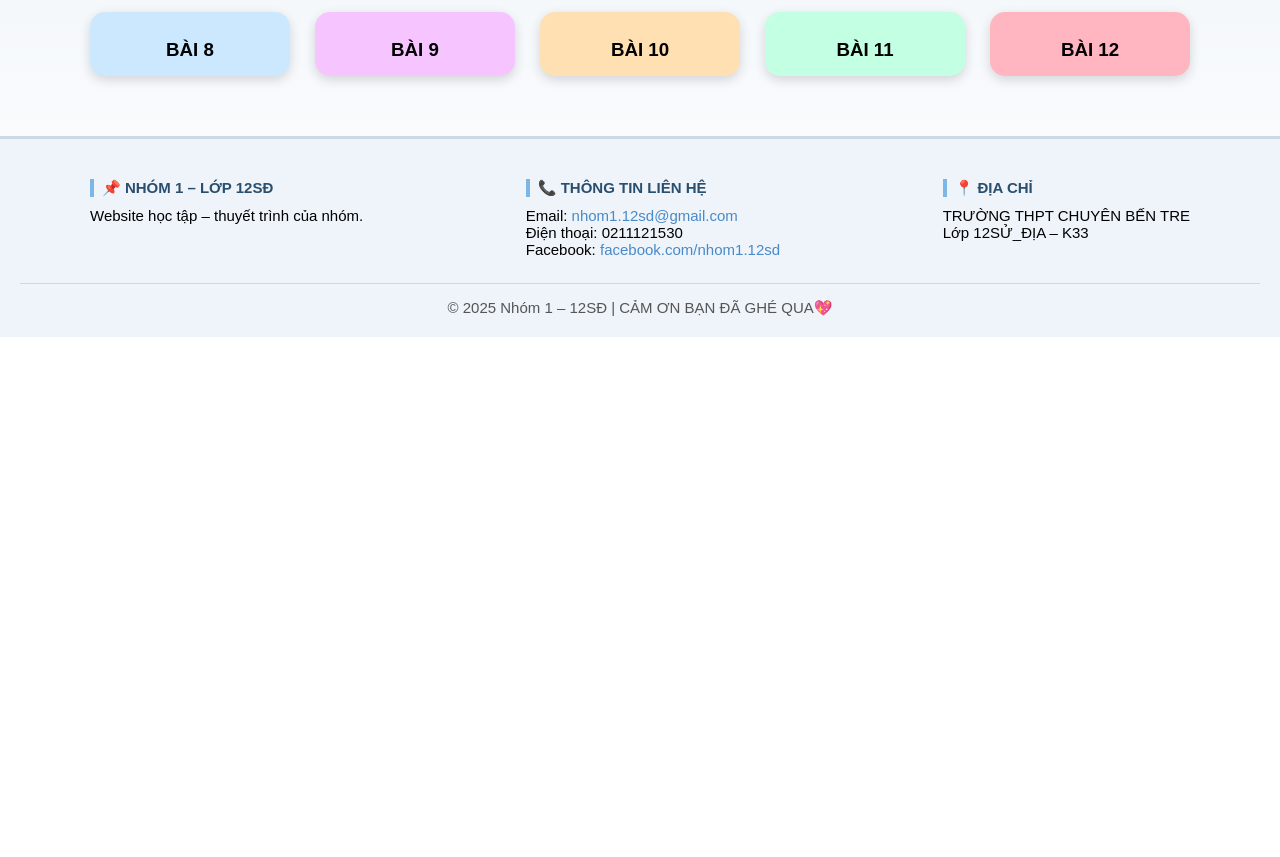
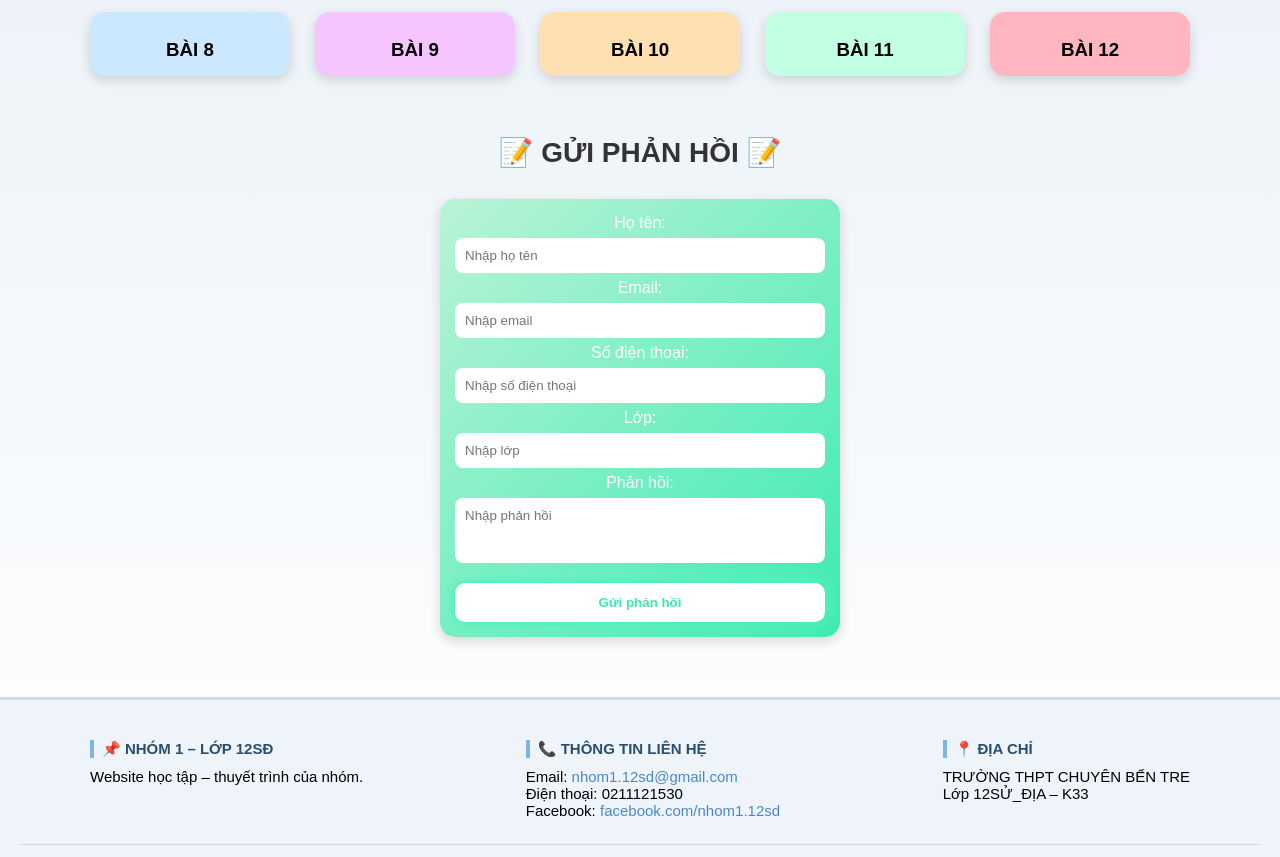
Before and after one commit to hoangpo0106-dev/n1.github.io, a plain HTML site: page index.html in a window 1280 px wide. Shown: the part 740-1597 px from the top of the page. Before the commit the page ends 1077 px from the top, so only its background shows below. Drawn offline with Linux system fonts and the light colour scheme.

Commit message:
Update index.html

```diff
--- a/index.html
+++ b/index.html
@@ -74,12 +74,12 @@ h2{text-align:center;margin:40px 0 10px;font-size:28px;color:#333;}
 h3{margin-top:12px;font-weight:600;}
 
 /* ========= MEMBER COLORS ========= */
-.card.yen{background:#baf3d6;}       /* mint xanh */
-.card.uyen{background:#ffc0dd;}      /* hồng nhạt */
-.card.vy{background:#e6ccff;}        /* tím nhạt */
-.card.hien{background:#fff3b3;}      /* vàng nhạt */
-.card.tuyen{background:#333;}         /* tối xám */
-.card.tuyen h3{color:#fff;}          /* chữ trắng cho tối */
+.card.yen{background:#baf3d6;}
+.card.uyen{background:#ffc0dd;}
+.card.vy{background:#e6ccff;}
+.card.hien{background:#fff3b3;}
+.card.tuyen{background:#333;}
+.card.tuyen h3{color:#fff;}
 
 /* ========= MEMBER HOVER GLOW ========= */
 .card.yen:hover{box-shadow:0 0 18px #a8ffe5,0 0 35px #71f7cc,0 0 50px #3beab1;border-color:#3beab1;}
@@ -95,19 +95,22 @@ h3{margin-top:12px;font-weight:600;}
 .card.lesson11{background:#c3ffe3;}
 .card.lesson12{background:#ffb6c1;}
 
-/* LESSON HOVER GLOW */
 .card.lesson8:hover{box-shadow:0 0 18px #76baff,0 0 35px #4da8ff;border-color:#2b98ff;}
 .card.lesson9:hover{box-shadow:0 0 18px #b38dff,0 0 35px #a06bff;border-color:#8a4cff;}
 .card.lesson10:hover{box-shadow:0 0 18px #ffb066,0 0 35px #ff9a3c;border-color:#ff861f;}
 .card.lesson11:hover{box-shadow:0 0 18px #8dffd8,0 0 35px #63f7bd;border-color:#3feaaa;}
 .card.lesson12:hover{box-shadow:0 0 18px #ff7fab,0 0 35px #ff5c92;border-color:#ff3370;}
 
-/* SHINE ANIMATION */
-@keyframes shine{
-  0%{box-shadow:0 0 20px #fff,0 0 35px #ff9,0 0 50px #fc0;}
-  50%{box-shadow:0 0 30px #fff,0 0 50px #ff0,0 0 70px #ff8;}
-  100%{box-shadow:0 0 20px #fff,0 0 35px #ff9,0 0 50px #fc0;}
+/* ========= FEEDBACK FORM ========= */
+form.card input, form.card textarea{border:none;border-radius:8px;padding:10px;margin:6px 0;width:100%;resize:none;}
+form.card{max-width:400px;width:100%;background:linear-gradient(135deg,#baf3d6,#3beab1);color:#fff;}
+form.card button{
+  width:100%;padding:12px;margin-top:10px;border:none;border-radius:10px;
+  background:#fff;color:#3beab1;font-weight:700;cursor:pointer;
+  box-shadow:0 0 10px #3beab1,0 0 20px #71f7cc;
+  transition:0.4s;
 }
+form.card button:hover{box-shadow:0 0 20px #3beab1,0 0 40px #71f7cc;}
 
 /* ========= FOOTER ========= */
 .footer-news{background:#eef4fa;padding:40px 20px 20px;margin-top:40px;font-size:15px;border-top:3px solid #cdd9e5;}
@@ -156,6 +159,29 @@ h3{margin-top:12px;font-weight:600;}
     <a href="#" class="card lesson12 reveal delay-5"><h3>BÀI 12</h3></a>
 </div>
 
+<!-- Form feedback -->
+<h2 class="reveal delay-1">📝 GỬI PHẢN HỒI 📝</h2>
+<div class="members" style="justify-content:center;">
+  <form class="card reveal delay-2">
+    <label>Họ tên:</label>
+    <input type="text" placeholder="Nhập họ tên" required>
+
+    <label>Email:</label>
+    <input type="email" placeholder="Nhập email" required>
+
+    <label>Số điện thoại:</label>
+    <input type="tel" placeholder="Nhập số điện thoại" required>
+
+    <label>Lớp:</label>
+    <input type="text" placeholder="Nhập lớp" required>
+
+    <label>Phản hồi:</label>
+    <textarea placeholder="Nhập phản hồi" rows="3"></textarea>
+
+    <button type="submit">Gửi phản hồi</button>
+  </form>
+</div>
+
 <!-- Footer -->
 <footer class="footer-news reveal delay-1">
     <div class="footer-container">
```
